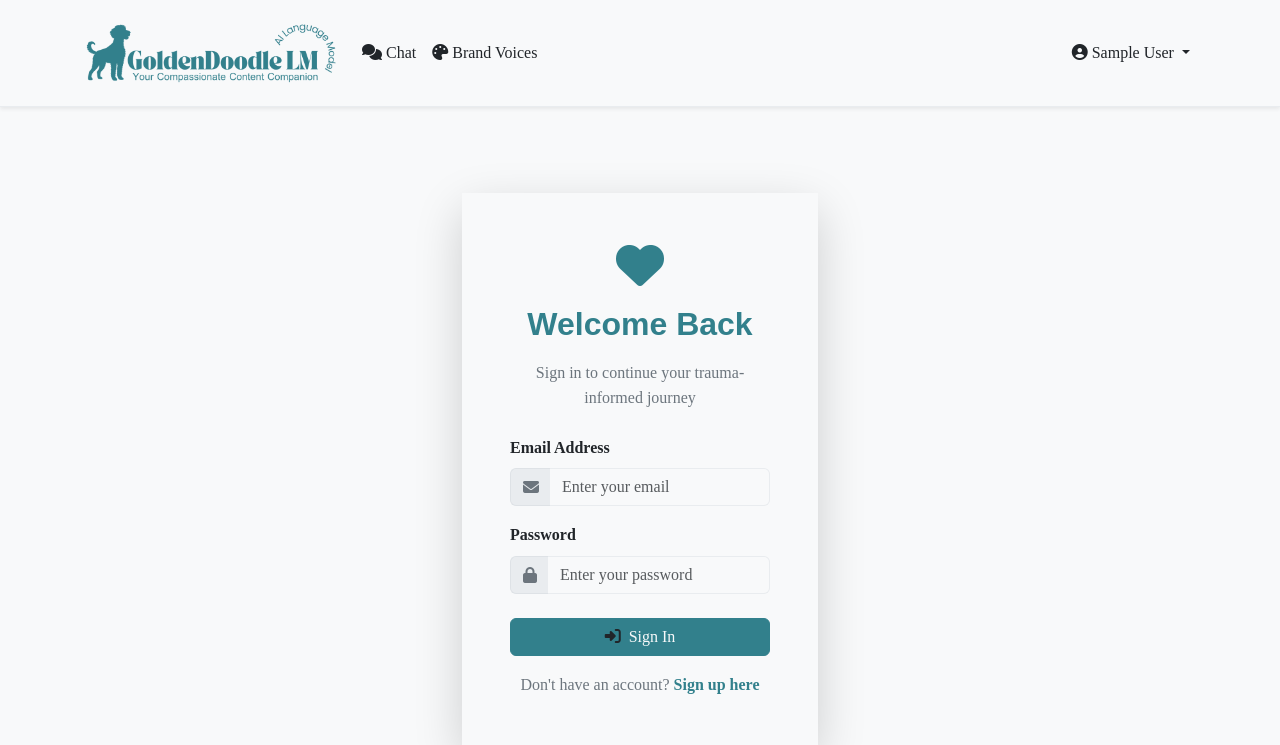
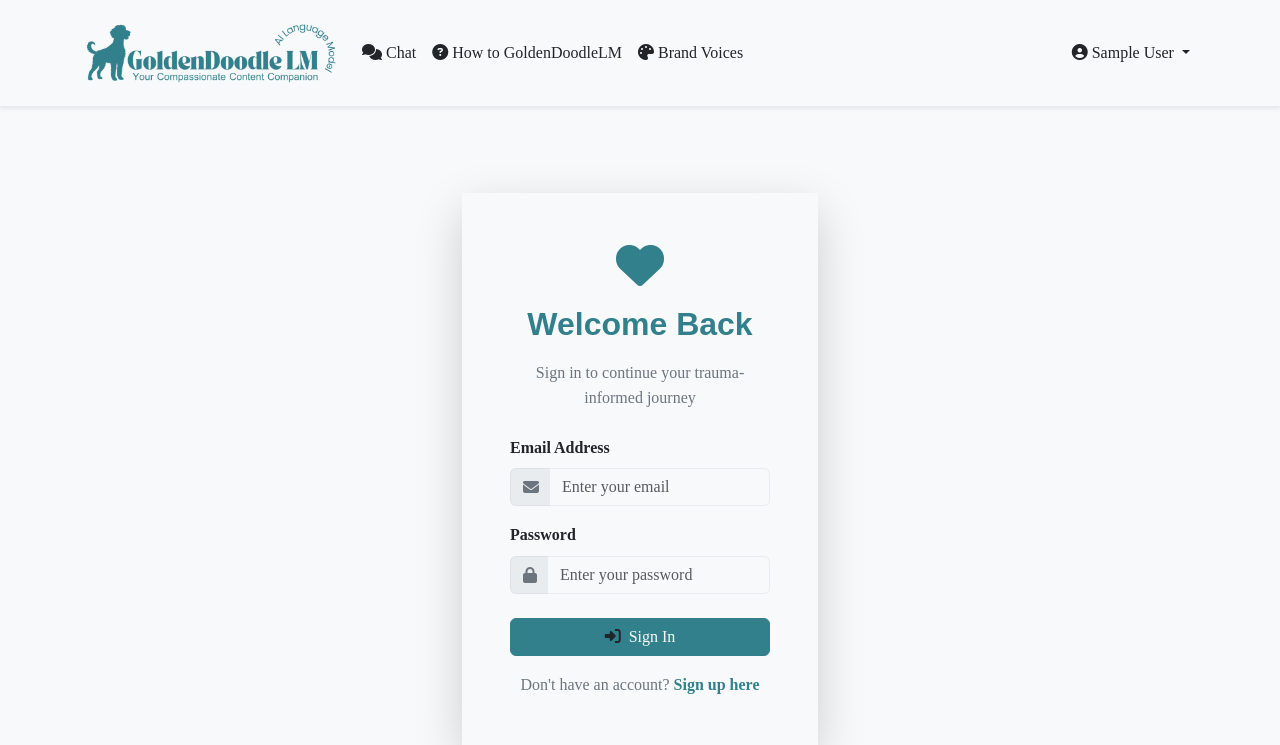
Before and after one commit to MKTNGco/GoldenDoodle_Beta, a Flask app: a page that uses templates/base.html in a window 1280 px wide. Shown: the top 745 px of the page. Run offline with Flask 3, Linux system fonts and the light colour scheme; the visitor is signed in with stand-in values (Sample User, id 1).

Commit message:
Assistant checkpoint: Updated navigation menu structure
Assistant generated file changes:
- templates/base.html: Update navigation menu with new structure

---

User prompt:

Let's create a menu for navigation. Some pages we will not have created yet, but we will get to that next. In our menu, first option for non logged in users should be "Login/Sign Up". second should be "Chat", third should be "How to GoldenDoodleLM". A logged in user should see account and log out as options. We will populate these new pages shortly.

Replit-Commit-Author: Assistant
Replit-Commit-Session-Id: 5c424b1a-ac27-40c5-bcdd-623c49c67040

```diff
--- a/templates/base.html
+++ b/templates/base.html
@@ -36,12 +36,35 @@
 
             <div class="collapse navbar-collapse" id="navbarNav">
                 <ul class="navbar-nav me-auto">
-                    {% if session.user_id %}
+                    {% if not session.user_id %}
+                    <li class="nav-item dropdown">
+                        <a class="nav-link dropdown-toggle" href="#" id="loginDropdown" role="button" data-bs-toggle="dropdown">
+                            Login/Sign Up
+                        </a>
+                        <ul class="dropdown-menu">
+                            <li><a class="dropdown-item" href="{{ url_for('login') }}">
+                                <i class="fas fa-sign-in-alt me-2"></i>Login
+                            </a></li>
+                            <li><a class="dropdown-item" href="{{ url_for('register') }}">
+                                <i class="fas fa-user-plus me-2"></i>Sign Up
+                            </a></li>
+                        </ul>
+                    </li>
+                    {% endif %}
+
                     <li class="nav-item">
-                        <a class="nav-link" href="{{ url_for('chat') }}">
+                        <a class="nav-link" href="{{ url_for('chat') if session.user_id else url_for('index') }}">
                             <i class="fas fa-comments me-1"></i>Chat
                         </a>
                     </li>
+
+                    <li class="nav-item">
+                        <a class="nav-link" href="#" onclick="alert('Coming soon! This page is under development.')">
+                            <i class="fas fa-question-circle me-1"></i>How to GoldenDoodleLM
+                        </a>
+                    </li>
+
+                    {% if session.user_id %}
                     <li class="nav-item">
                         <a class="nav-link" href="{{ url_for('brand_voices') }}">
                             <i class="fas fa-palette me-1"></i>Brand Voices
@@ -58,23 +81,13 @@
                         </a>
                         <ul class="dropdown-menu">
                             <li><a class="dropdown-item" href="{{ url_for('account') }}">
-                                <i class="fas fa-user me-2"></i>My Account
-                            </a></li>
-                            <li><a class="dropdown-item" href="{{ url_for('brand_voices') }}">
-                                <i class="fas fa-palette me-2"></i>Brand Voices
+                                <i class="fas fa-user me-2"></i>Account
                             </a></li>
                             <li><hr class="dropdown-divider"></li>
                             <li><a class="dropdown-item" href="{{ url_for('logout') }}">
                                 <i class="fas fa-sign-out-alt me-2"></i>Logout
                             </a></li>
                         </ul>
-                    </li>
-                    {% else %}
-                    <li class="nav-item">
-                        <a class="nav-link" href="{{ url_for('login') }}">Login</a>
-                    </li>
-                    <li class="nav-item">
-                        <a class="nav-link btn btn-primary text-white ms-2 px-3" href="{{ url_for('register') }}">Sign Up</a>
                     </li>
                     {% endif %}
                 </ul>
```
